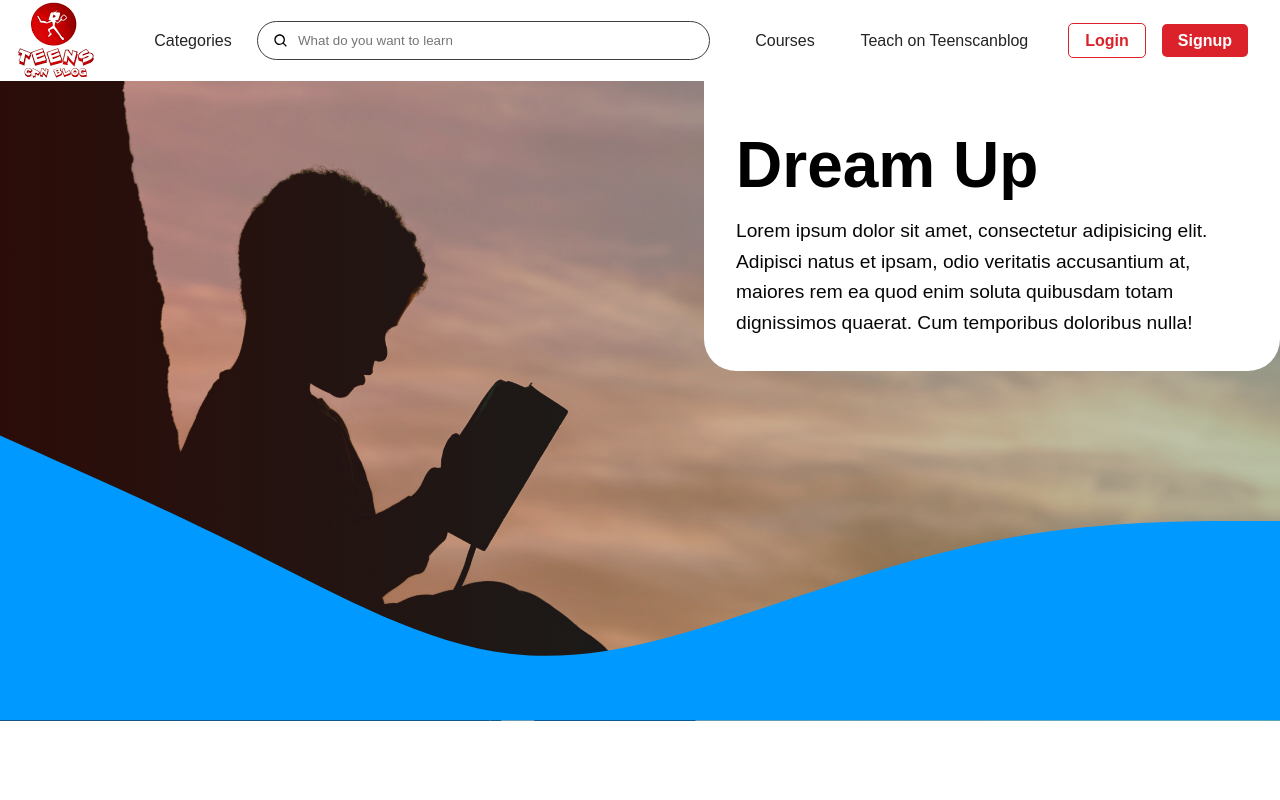
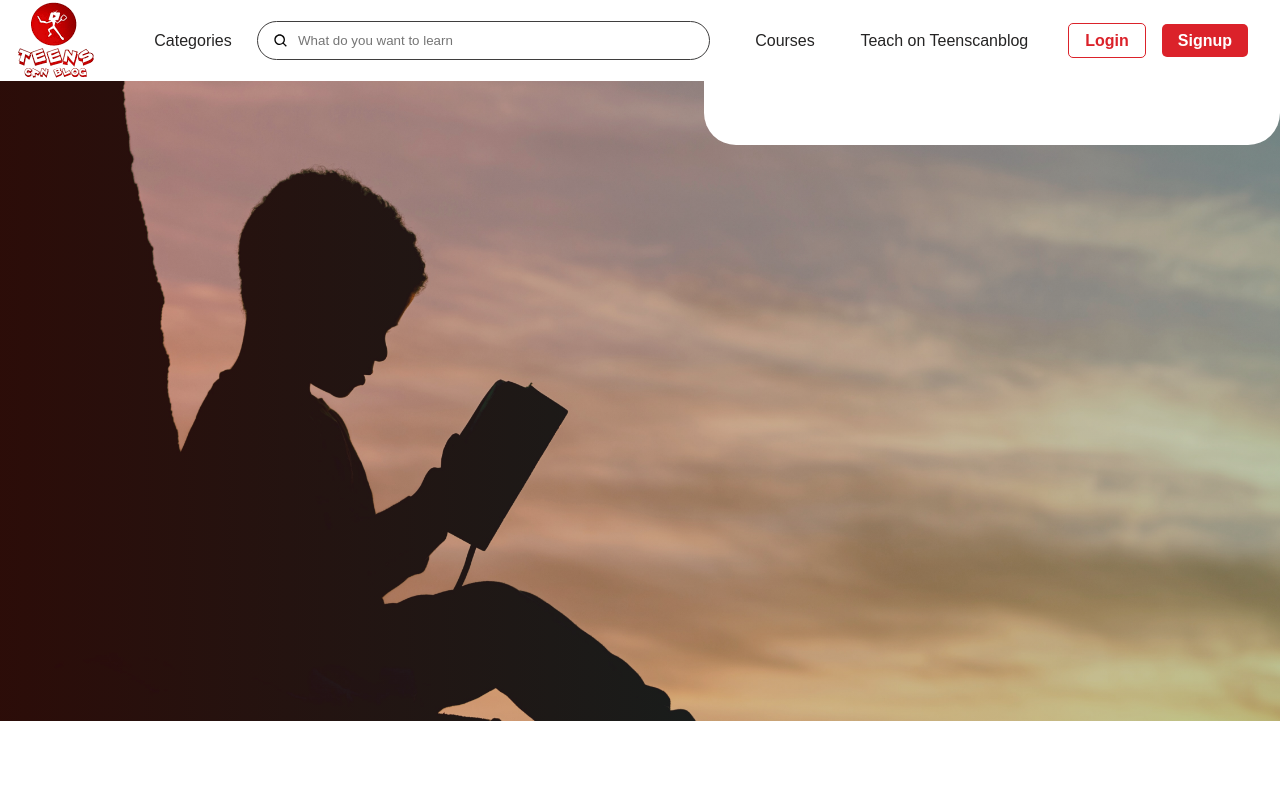
Before and after one commit to Niscolinx/teenscan, a React (Create React App) app: page / in a window 1280 px wide. Shown: the top 800 px of the page. Built offline with nearby package versions, Linux system fonts and the light colour scheme; what react-router-last-location would draw is missing.

Commit message:
working on hero svg

```diff
--- a/src/components/Hero.tsx
+++ b/src/components/Hero.tsx
@@ -3,14 +3,17 @@ import HeroSvg from '../assets/hero.svg'
 const Hero = () => {
     return (
         <div className='hero'>
-            <div className='hero_box'>
-                <h1 className='hero_box--title'>Dream Up</h1>
+            {/* <div className='hero_box'>
+                 <h1 className='hero_box--title'>Dream Up</h1>
                 <p className='hero_box--text'>
                     Lorem ipsum dolor sit amet, consectetur adipisicing elit.
                     Adipisci natus et ipsam, odio veritatis accusantium at,
                     maiores rem ea quod enim soluta quibusdam totam dignissimos
                     quaerat. Cum temporibus doloribus nulla!
                 </p>
+
+            </div> */}
+            <div className='hero_box'>
 
             </div>
             <img src={HeroSvg} width='100%' height='100%' alt=''/>
```
Also changed, not shown: src/assets/hero.svg.
